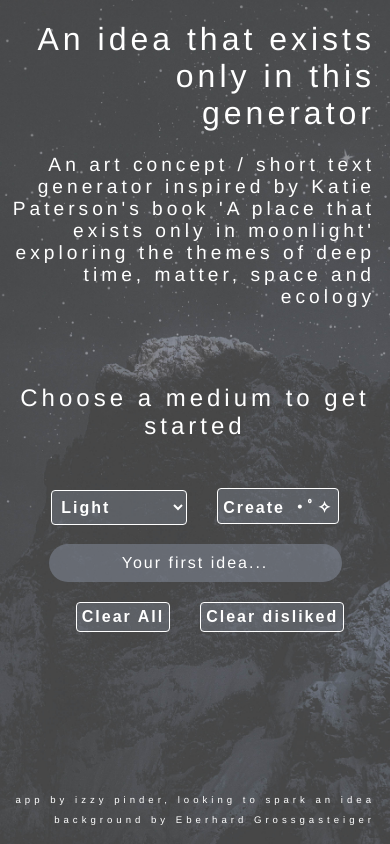
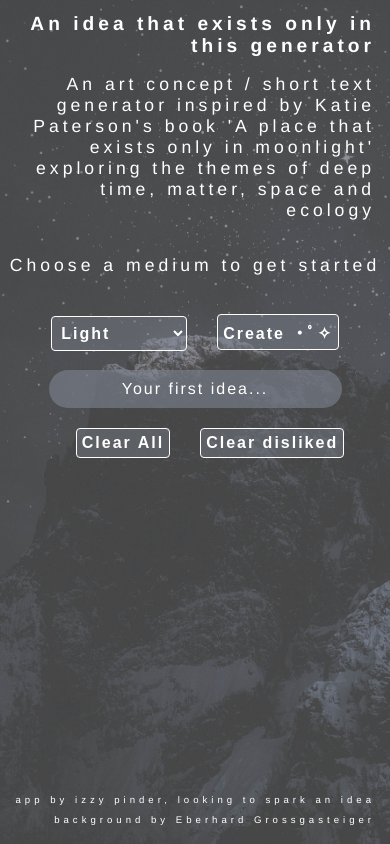
Before and after one commit to izzy-pin/art-idea-generator, a React (Create React App) app: page / in a window 390 px wide. Built offline with nearby package versions, Linux system fonts and the light colour scheme; no server answers.

Commit message:
resize headers on small devices < 425px

```diff
--- a/src/index.css
+++ b/src/index.css
@@ -49,7 +49,7 @@ p {
 .choose__h2 {
   letter-spacing: 4px;
   font-weight: 400;
-  margin-top: 60px;
+  margin-top: 50px;
   padding: 8px;
 }
 
@@ -126,6 +126,24 @@ footer {
   background-color: rgba(125, 132, 145, 0.5);
 }
 
+@media screen and (max-width: 425px) {
+  h1 {
+    font-size: 1.2rem;
+    font-weight: bold;
+  }
+  .intro {
+    font-size: 1.1rem;
+  }
+
+  h2 {
+    font-size: 1.1rem;
+  }
+
+  .choose__h2 {
+    margin: 10px 0;
+  }
+}
+
 @media screen and (min-width: 1100px) {
   header {
     margin-right: 5%;
```
